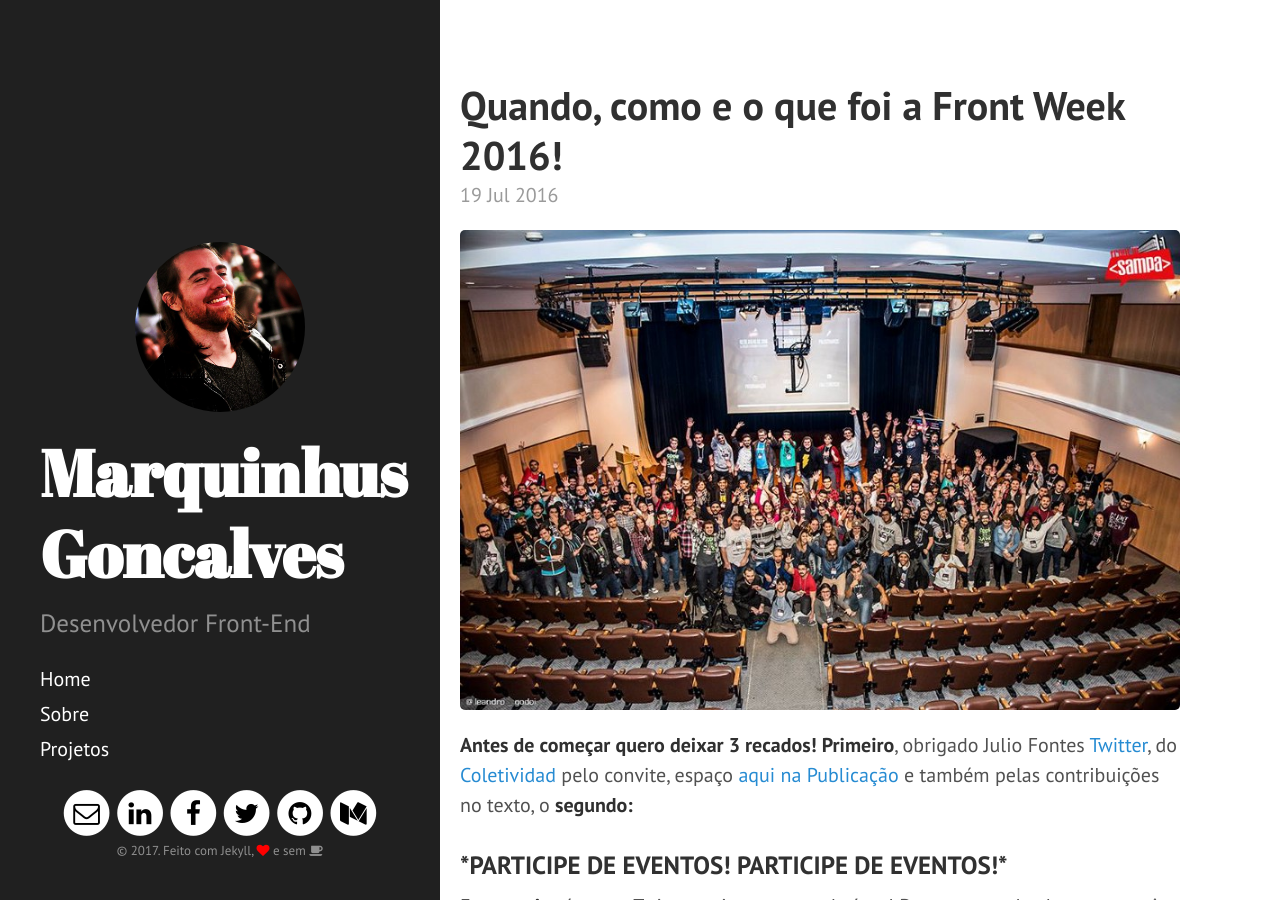
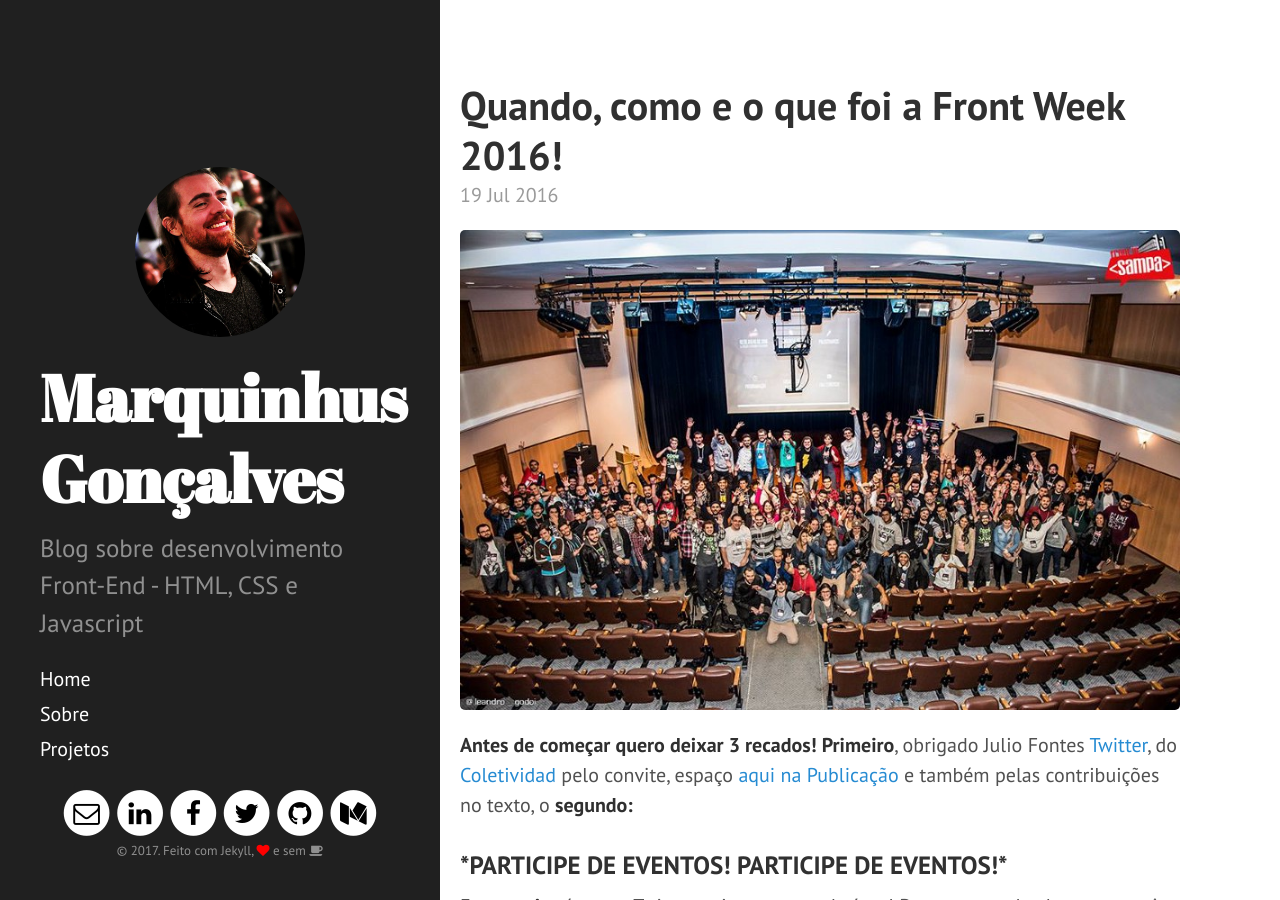
Before and after one commit to marquinhusgoncalves/marquinhusgoncalves.com, a Jekyll site: the page built from index.html, in a window 1280 px wide and 900 px high. Built offline with Jekyll 4.4.1, drawn with Linux system fonts in a browser that asks for light colours; nearby versions of some CDN libraries; the list of posts is cut into pages by our own code.

Commit message:
Adjust config

```diff
--- a/_config.yml
+++ b/_config.yml
@@ -1,26 +1,22 @@
-# Dependencies
-# markdown:         redcarpet
-# highlighter:      pygments
+# Setup
+title:            Marquinhus Gonçalves
+email:            eu@marquinhusgoncalves.com
+tagline:          'Blog sobre desenvolvimento Front-End'
+description:      'Blog sobre desenvolvimento Front-End - HTML, CSS e Javascript'
+baseurl:          /
+url:              http://marquinhusgoncalves.com
+author:           'Marquinhus Gonçalves'
 
-kramdown:
-  input: GFM
-  syntax_highlighter: rouge
-
+# Build Settings
+markdown: kramdown
+permalink: /:title
 gems:             [jekyll-paginate, jekyll-gist]
-
-# Setup
-title:            Marquinhus Goncalves
-tagline:          'Blog sobre desenvolvimento Front-End'
-description:      'Desenvolvedor Front-End'
-url:              http://marquinhusgoncalves.com
-baseurl:          /
-author:           'Marquinhus Goncalves'
 
 # Custom vars
 version:          1.0
 paginate: 		    5
 
-email:            eu@marquinhusgoncalves.com
+# Social midia
 github:           https://github.com/marquinhusgoncalves
 twitter:          https://twitter.com/marquinhusgonc
 disqus_username:  marquinhusgoncalves
```
